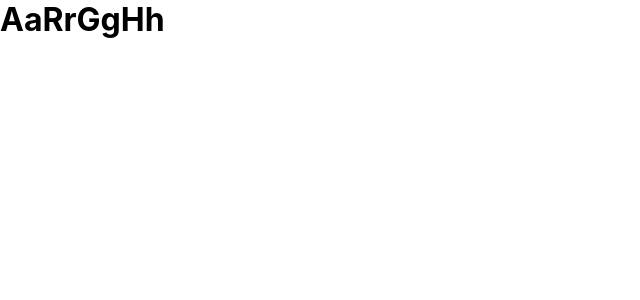
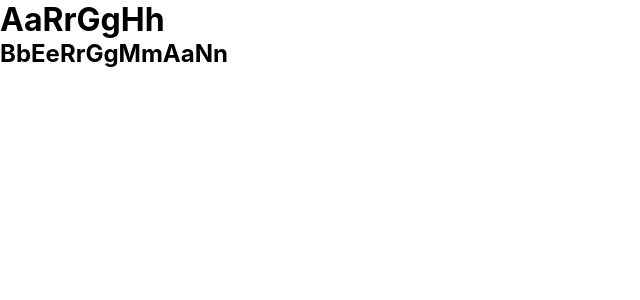
Before and after one commit to Francisco-Orsillo/PreEntrega2Orsillo, a React (Create React App) app: page / in a window 1280 px wide. Shown: the top 300 px of the page, without its empty margins (0-640 px from the left). Built offline with nearby package versions, Linux system fonts and the light colour scheme.

Commit message:
agrego subtitulo

```diff
--- a/src/App.js
+++ b/src/App.js
@@ -5,8 +5,8 @@ function App() {
   return (
     <div className="App">
       <header className="App-header">
-
         <h1> AaRrGgHh </h1>
+        <h2> BbEeRrGgMmAaNn</h2>
       </header>
     </div>
   );
```
